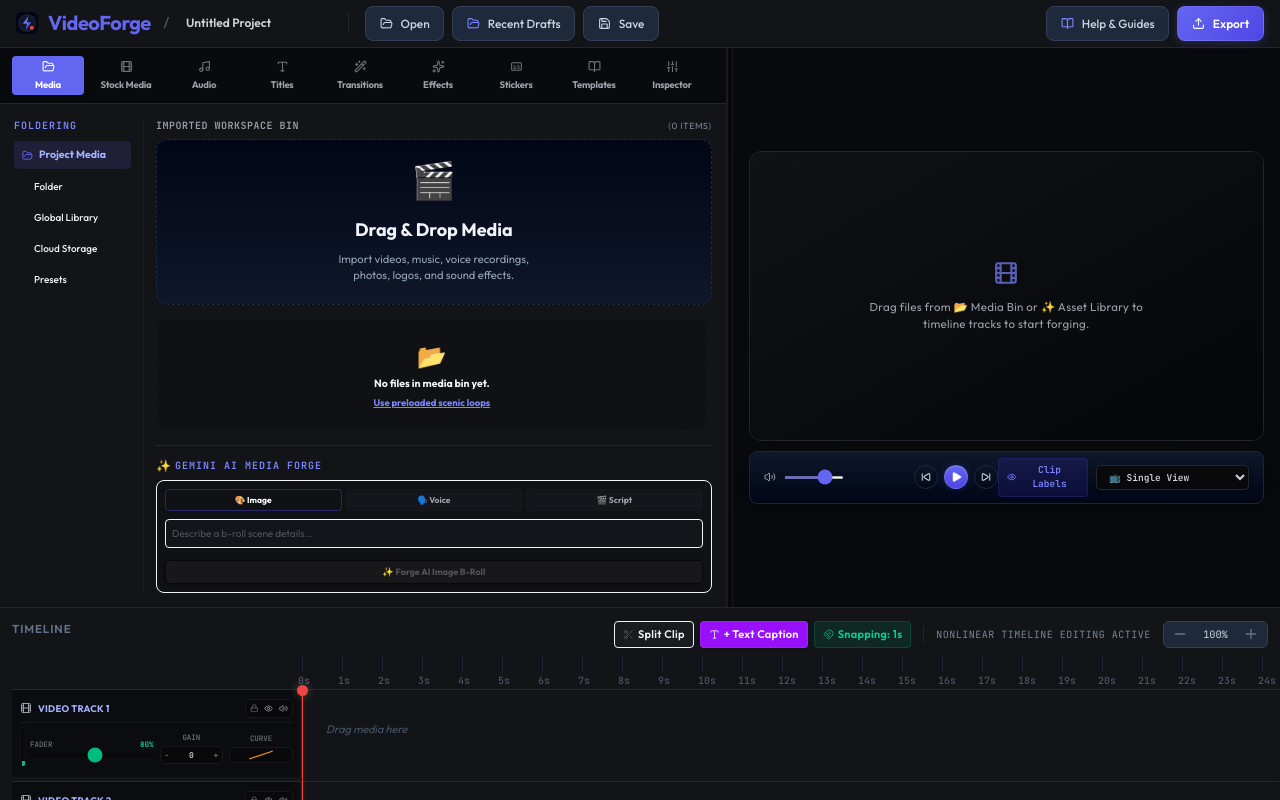
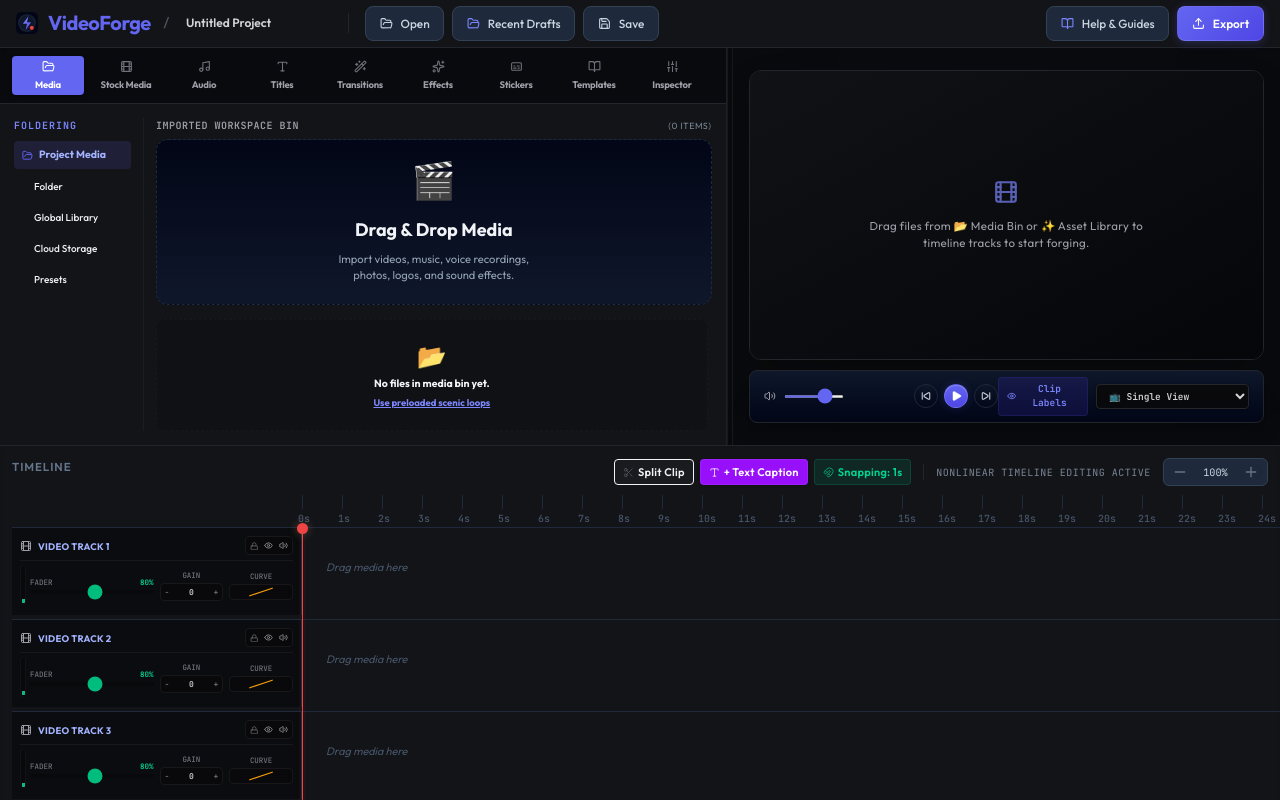
Before and after one commit to SMSNYDER81/VideoForge, a React (Vite) app: page / in a window 1280 px wide. Shown: the top 800 px of the page. Built offline with nearby package versions, Linux system fonts and the light colour scheme.

Commit message:
refactor: remove AI Forge engine logic from App.jsx
Clean up component state and handlers by removing unused AI generation logic.

```diff
--- a/src/App.jsx
+++ b/src/App.jsx
@@ -257,150 +257,6 @@
   const [isDraftsOpen, setIsDraftsOpen] = useState(false)
   const [sidebarTab, setSidebarTab] = useState('media') // 'media' | 'stock' | 'inspector'
   const editor = useEditorStore()
-
-  // AI Forge Engine panel state declarations
-  const [aiPrompt, setAiPrompt] = useState('')
-  const [aiMode, setAiMode] = useState('image') // 'image' | 'voiceover' | 'script'
-  const [aiLoading, setAiLoading] = useState(false)
-  const [aiError, setAiError] = useState(null)
-  const [aiLoadingMessage, setAiLoadingMessage] = useState('')
-
-  const handleForgeAI = async (e) => {
-    e.preventDefault()
-    if (!aiPrompt.trim()) return
-
-    setAiLoading(true)
-    setAiError(null)
-
-    const messages = {
-      image: [
-        "Connecting with Gemini 2.5 Image...",
-        "Structuring scenic b-roll depth...",
-        "Rendering image pixels at 16:9...",
-        "Finalizing visual composition..."
-      ],
-      voiceover: [
-        "Synthesizing speech frequencies...",
-        "Modulating voice pitch harmonics...",
-        "Streaming back synthesized WAV..."
-      ],
-      script: [
-        "Prompting Gemini 3.5-Flash...",
-        "Generating timed plot timelines...",
-        "Composing subtitle schema cards..."
-      ]
-    }[aiMode] || ["Powering AI Forge engine..."]
-
-    let msgIndex = 0
-    setAiLoadingMessage(messages[0])
-    const interval = setInterval(() => {
-      msgIndex = (msgIndex + 1) % messages.length
-      setAiLoadingMessage(messages[msgIndex])
-    }, 1800)
-
-    try {
-      const resp = await fetch('/api/ai-forge', {
-        method: 'POST',
-        headers: {
-          'Content-Type': 'application/json'
-        },
-        body: JSON.stringify({
-          type: aiMode,
-          prompt: aiPrompt
-        })
-      })
-
-      const result = await resp.json()
-      clearInterval(interval)
-
-      if (!resp.ok || !result.success) {
-        throw new Error(result.error || "An error occurred during Gemini AI code orchestration.")
-      }
-
-      playSynthSFX('beep')
-
-      if (aiMode === 'image') {
-        const newMediaId = 'ai-img-' + crypto.randomUUID().slice(0, 6)
-        const newItem = {
-          id: newMediaId,
-          name: result.name || aiPrompt,
-          type: 'image/png',
-          size: 780000,
-          category: 'video',
-          url: result.url
-        }
-        editor.addMedia(newItem)
-
-        editor.addClipToTrack('video1', {
-          id: crypto.randomUUID(),
-          mediaId: newMediaId,
-          name: newItem.name,
-          type: newItem.type,
-          url: newItem.url,
-          width: 170,
-          startTime: editor.currentTime
-        })
-
-        setAiPrompt('')
-      } else if (aiMode === 'voiceover') {
-        const newMediaId = 'ai-vox-' + crypto.randomUUID().slice(0, 6)
-        const newItem = {
-          id: newMediaId,
-          name: result.name || "VO: " + aiPrompt,
-          type: 'audio/wav',
-          size: 320000,
-          category: 'audio',
-          url: result.url
-        }
-        editor.addMedia(newItem)
-
-        editor.addClipToTrack('voice', {
-          id: crypto.randomUUID(),
-          mediaId: newMediaId,
-          name: newItem.name,
-          type: newItem.type,
-          url: newItem.url,
-          width: 175,
-          startTime: editor.currentTime
-        })
-
-        setAiPrompt('')
-      } else if (aiMode === 'script') {
-        const scriptItems = result.script || []
-
-        if (scriptItems.length === 0) {
-          throw new Error("Gemini returned empty storyboard subtitle arrays.")
-        }
-
-        scriptItems.forEach((cap, i) => {
-          editor.addClipToTrack('text', {
-            id: crypto.randomUUID(),
-            mediaId: 'ai-story-' + crypto.randomUUID().slice(0, 4),
-            name: cap.text,
-            type: 'text/plain',
-            url: '',
-            width: (cap.duration || 3) * 40,
-            startTime: editor.currentTime + (cap.time || (i * 4)),
-            textColor: '#fde047',
-            fontSize: '13px',
-            fontFamily: 'sans-serif',
-            textBgColor: 'rgba(0,0,0,0.8)',
-            textPosition: 'bottom',
-            textWeight: 'bold',
-            textStyle: 'normal'
-          })
-        })
-
-        setSidebarTab('titles')
-        setAiPrompt('')
-      }
-    } catch (err) {
-      clearInterval(interval)
-      setAiError(err.message)
-    } finally {
-      setAiLoading(false)
-    }
-  }
 
   const fileInputRef = useRef(null)
 
@@ -835,7 +691,7 @@
                     <MediaDropzone onFiles={handleFiles} />
                   </div>
 
-                  <div className="media-bin-scroll flex-1 overflow-y-auto max-h-[175px] pr-0.5">
+                  <div className="media-bin-scroll flex-1 overflow-y-auto pr-0.5">
                     {editor.media.length === 0 ? (
                       <div className="text-center p-5 border border-dashed border-zinc-900 rounded-lg bg-zinc-950/25 text-zinc-550 min-h-[110px] flex flex-col items-center justify-center my-auto select-none">
                         <span className="text-2xl mb-1">📂</span>
@@ -850,7 +706,7 @@
                     ) : (
                       <div className="grid grid-cols-2 gap-2">
                         {editor.media.map((item) => (
-                          <div
+                           <div
                             key={item.id}
                             className="media-card draggable-media compact-media-card animate-fade-in group relative p-2 bg-[#1b1c21] border border-[#2c2e32] rounded hover:border-indigo-500 hover:shadow cursor-grab flex flex-col justify-between"
                             draggable
@@ -874,97 +730,6 @@
                         ))}
                       </div>
                     )}
-                  </div>
-
-                  {/* ✨ Platform Gemini AI Forge Container */}
-                  <div className="pt-3 border-t border-forge-border shrink-0 select-none">
-                    <div className="flex items-center gap-1 mb-1.5">
-                      <span className="text-xs">✨</span>
-                      <h3 className="text-[10px] uppercase font-bold tracking-widest text-indigo-455 text-indigo-400 font-mono">
-                        Gemini AI Media Forge
-                      </h3>
-                    </div>
-
-                    <div className="bg-[#101115] border border-zinc-850/60 rounded-lg p-2 flex flex-col gap-2">
-                      {/* AI Mode Selector Pill Bars */}
-                      <div className="grid grid-cols-3 gap-1">
-                        {[
-                          { id: 'image', label: '🎨 Image' },
-                          { id: 'voiceover', label: '🗣️ Voice' },
-                          { id: 'script', label: '🎬 Script' }
-                        ].map((m) => (
-                          <button
-                            key={m.id}
-                            type="button"
-                            onClick={() => {
-                              setAiMode(m.id)
-                              setAiError(null)
-                            }}
-                            className={`py-1 rounded text-[8.5px] font-bold border transition-all cursor-pointer text-center ${
-                              aiMode === m.id
-                                ? 'bg-indigo-650 border-[#4f46e5]/40 text-white'
-                                : 'bg-[#15161c] text-zinc-400 border-zinc-900/60 hover:text-zinc-200'
-                            }`}
-                          >
-                            {m.label}
-                          </button>
-                        ))}
-                      </div>
-
-                      {/* Display Mode Prompt Box */}
-                      <form onSubmit={handleForgeAI} className="space-y-1.5">
-                        <div className="relative">
-                          <textarea
-                            value={aiPrompt}
-                            onChange={(e) => setAiPrompt(e.target.value)}
-                            rows={1}
-                            placeholder={
-                              aiMode === 'image'
-                                ? "Describe a b-roll scene details..."
-                                : aiMode === 'voiceover'
-                                ? "Text line for Gemini to read out loud..."
-                                : "A video topic for a storyboard..."
-                            }
-                            disabled={aiLoading}
-                            className="w-full bg-[#15161c]/90 border border-zinc-850 focus:border-[#4f46e5] focus:ring-1 focus:ring-[#4f46e5] rounded p-1.5 text-[10px] text-zinc-100 placeholder-zinc-600 focus:outline-none transition-all resize-none font-sans"
-                            onKeyDown={(e) => {
-                              if (e.key === 'Enter' && !e.shiftKey) {
-                                e.preventDefault();
-                                handleForgeAI(e);
-                              }
-                            }}
-                          />
-                        </div>
-
-                        {/* Interactive Alerts or Progress lines */}
-                        {aiLoading ? (
-                          <div className="flex items-center gap-1.5 py-1 px-1.5 rounded bg-indigo-950/25 border border-indigo-900/30 text-[8.5px] text-indigo-300">
-                            <span className="w-2.5 h-2.5 border-2 border-indigo-400 border-t-transparent rounded-full animate-spin shrink-0" />
-                            <span className="font-mono animate-pulse">{aiLoadingMessage}</span>
-                          </div>
-                        ) : aiError ? (
-                          <div className="p-1.5 rounded bg-red-955/25 border border-red-900/30 text-[8.5px] text-red-400 font-sans leading-normal">
-                            <span className="opacity-95">{aiError}</span>
-                          </div>
-                        ) : null}
-
-                        {/* Submit Action Button */}
-                        <button
-                          type="submit"
-                          disabled={aiLoading || !aiPrompt.trim()}
-                          className="w-full py-1 cursor-pointer rounded bg-indigo-600 hover:bg-indigo-500 disabled:bg-zinc-900 disabled:text-zinc-600 disabled:border-zinc-950 font-bold text-[9px] text-white transition-all flex items-center justify-center gap-0.5 shadow-sm border border-indigo-505/10"
-                        >
-                          {aiLoading ? (
-                            <span>Forging Asset...</span>
-                          ) : (
-                            <>
-                              <span>✨</span>
-                              <span>Forge AI {aiMode === 'image' ? 'Image B-Roll' : aiMode === 'voiceover' ? 'Voiceover Track' : 'Storyboard Script'}</span>
-                            </>
-                          )}
-                        </button>
-                      </form>
-                    </div>
                   </div>
                 </div>
               </div>
@@ -1590,7 +1355,7 @@
         </section>
       </div>
 
-      <div className="h-[320px] shrink-0 border-t border-forge-border bg-forge-panel overflow-hidden flex flex-col shadow-inner">
+      <div className="h-[390px] shrink-0 border-t border-forge-border bg-forge-panel overflow-hidden flex flex-col shadow-inner">
         <div className="px-3 pt-3 pb-2 flex items-center justify-between shrink-0">
           <h2 className="panel-title mb-0">Timeline</h2>
 
```
